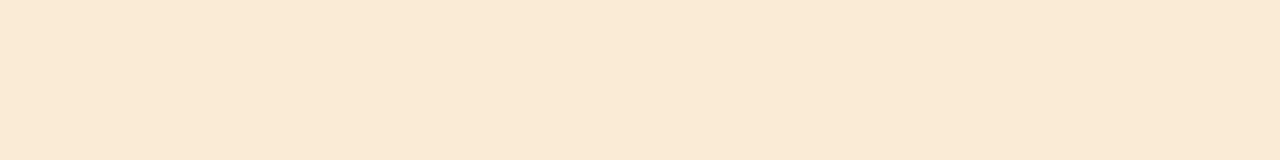
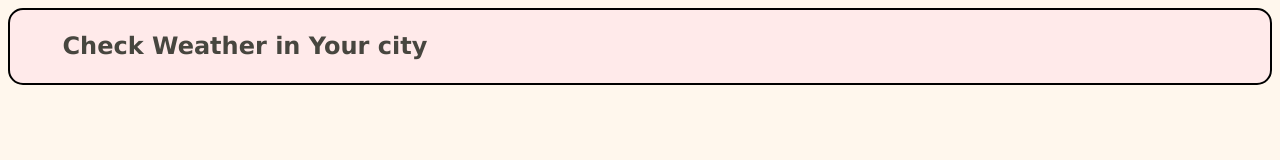
Before and after one commit to bhushangitfull/openWeather, a plain HTML site: page index.html in a window 1280 px wide. Drawn offline with Linux system fonts and the light colour scheme.

Commit message:
style.css div added

```diff
--- a/index.html
+++ b/index.html
@@ -6,11 +6,14 @@
     <link rel="stylesheet" href="style.css">
     <title>Weather</title>
 </head>
-<body style="background-color: antiquewhite;">
+<body style="background-color: rgb(255, 247, 237);">
 
-    <div class="div1">
 
-    </div>
+        <div class="div1">
+                <h2 id="wTitle">Check Weather in Your city</h2>
+        </div>
+
+
 
 </body>
 </html>
--- a/style.css
+++ b/style.css
@@ -1,4 +1,20 @@
 .div1{
-    background-color: aliceblue;
-    border:5px,
+    background-color: rgb(255, 234, 234);
+    border:2px;
+    border-color: black;
+    border-radius: 15px;
+    border-style: solid;
+    align-items: center;
+    padding-left: 50px;
+    padding-right: 50px;
+    display: flex;
+
+
 }
+
+#wTitle{
+    font-family: 'Lucida Sans', 'Lucida Sans Regular', 'Lucida Grande', 'Lucida Sans Unicode', Geneva, Verdana, sans-serif;
+    padding: 2.5px;
+    color: rgb(71, 70, 63);
+
+}
```
